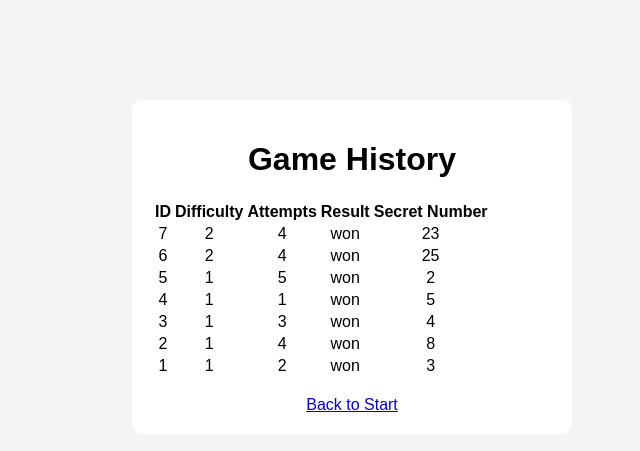
After one commit to afrazmisha/Python_Guessing_Game, a Flask app: page /history in a window 1280 px wide. The commit adds this page. Shown: the top 451 px of the page, without its empty margins (288-928 px from the left). Run offline with Flask 3, Linux system fonts and the light colour scheme.

Commit message:
GameState Model, Save Game, Load Game, Persist Prrogress, Persist Win/Loss, Restart via Database & Game History

```diff
--- a/app.py
+++ b/app.py
@@ -2,8 +2,18 @@ from flask import Flask, render_template, request, session, redirect, url_for
 from services.game_service import GameService
 from config import DIFFICULTIES
 
+from models import db, GameState
+
 app = Flask(__name__)
 app.secret_key = "secret-key"
+
+app.config["SQLALCHEMY_DATABASE_URI"] = "sqlite:///game.db"
+app.config["SQLALCHEMY_TRACK_MODIFICATIONS"] = False
+
+db.init_app(app)
+
+with app.app_context():
+    db.create_all()
 
 @app.route("/")
 def index():
@@ -23,7 +33,22 @@ def start():
     session["difficulty"] = difficulty
 
     game = GameService.create_game(difficulty)
-    session["game"] = game.serialize()
+
+    state = GameState(
+        min_number=game.min_number,
+        max_number=game.max_number,
+        max_attempts=game.max_attempts,
+        secret_number=game.secret_number,
+        attempts=game.attempts,
+        game_over=game.game_over,
+        last_result=game.last_result,
+        difficulty=difficulty
+    )
+
+    db.session.add(state)
+    db.session.commit()
+
+    session["game_id"] = state.id
 
     return render_template(
         "play.html",
@@ -37,39 +62,55 @@ def start():
 #COMPLETED
 @app.route("/guess", methods=["POST"])
 def guess():
-    if "game" not in session:
+    if "game_id" not in session:
         return redirect(url_for("index"))
 
-    game = GameService.restore_game(session["game"])
-    result = GameService.process_guess(game, int(request.form["guess"]))
+    state = GameState.query.get(session["game_id"])
 
-    session["game"] = game.serialize()
+    if not state:
+        return redirect(url_for("index"))
+
+    game = GameService.game_from_state(state)
+
+    result = GameService.process_guess(
+        game,
+        int(request.form["guess"])
+    )
+
+    GameService.update_state_from_game(state, game)
+    db.session.commit()
 
     if result["status"] in ["won", "lost"]:
-        session["result"] = result
         return redirect(url_for("end"))
 
     return render_template(
         "play.html",
         game=game,
-        result=result,
         min_number=game.min_number,
         max_number=game.max_number,
-        attempts_left=game.max_attempts - game.attempts
+        attempts_left=game.max_attempts - game.attempts,
+        result=result
     )
 
 #COMPLETED
 @app.route("/end")
 def end():
-    if "game" not in session:
+    if "game_id" not in session:
         return redirect(url_for("index"))
 
-    game = GameService.restore_game(session["game"])
-    result = session.get("result", None)
+    state = GameState.query.get(session["game_id"])
+
+    if not state:
+        return redirect(url_for("index"))
+
+    game = GameService.game_from_state(state)
 
     return render_template(
         "end.html",
-        result=result,
+        result={
+            "status": game.last_result,
+            "message": "Correct!" if game.last_result == "won" else "Game Over!"
+        },
         game=game,
         won=(game.last_result == "won"),
         secret_number=game.secret_number,
@@ -79,15 +120,33 @@ def end():
 #COMPLETED
 @app.route("/restart", methods=["POST"])
 def restart():
-    if "difficulty" not in session:
+    if "game_id" not in session:
         return redirect(url_for("index"))
 
-    difficulty = session["difficulty"]
+    state = GameState.query.get(session["game_id"])
+
+    if not state:
+        return redirect(url_for("index"))
+
+    difficulty = state.difficulty
 
     game = GameService.create_game(difficulty)
 
-    session["game"] = game.serialize()
-    session.pop("result", None)
+    new_state = GameState(
+        min_number=game.min_number,
+        max_number=game.max_number,
+        max_attempts=game.max_attempts,
+        secret_number=game.secret_number,
+        attempts=game.attempts,
+        game_over=game.game_over,
+        last_result=game.last_result,
+        difficulty=difficulty
+    )
+
+    db.session.add(new_state)
+    db.session.commit()
+
+    session["game_id"] = new_state.id
 
     return render_template(
         "play.html",
@@ -98,6 +157,15 @@ def restart():
         result=None
     )
 
+@app.route("/history")
+def history():
+    games = GameState.query.order_by(GameState.id.desc()).all()
+
+    return render_template(
+        "history.html",
+        games=games
+    )
+
 @app.route("/exit", methods=["POST"])
 def exit_game():
     session.clear()
--- /dev/null
+++ b/templates/history.html
@@ -0,0 +1,35 @@
+<!DOCTYPE html>
+<html>
+    <head>
+        <title>Game History</title>
+        <link rel="stylesheet" href="{{ url_for('static', filename='style.css') }}">
+    </head>
+
+    <body>
+        <div class="container">
+            <h1>Game History</h1>
+
+            <table>
+                <tr>
+                    <th>ID</th>
+                    <th>Difficulty</th>
+                    <th>Attempts</th>
+                    <th>Result</th>
+                    <th>Secret Number</th>
+                </tr>
+
+                {% for game in games %}
+                <tr>
+                    <td>{{ game.id }}</td>
+                    <td>{{ game.difficulty }}</td>
+                    <td>{{ game.attempts }}</td>
+                    <td>{{ game.last_result }}</td>
+                    <td>{{ game.secret_number }}</td>
+                </tr>
+                {% endfor %}
+            </table>
+            <br>
+            <a href="/">Back to Start</a>
+        </div>
+    </body>
+</html>
--- a/templates/index.html
+++ b/templates/index.html
@@ -48,6 +48,8 @@
         <p>Invalid state</p>
 
         {% endif %}
+        <br>
+        <a href="/history">View Game History</a>
     </div>
 </body>
 
```
Also changed, not shown: models.py (added, +17 -0 lines), services/game_service.py (+24 -0 lines), instance/game.db (added).
